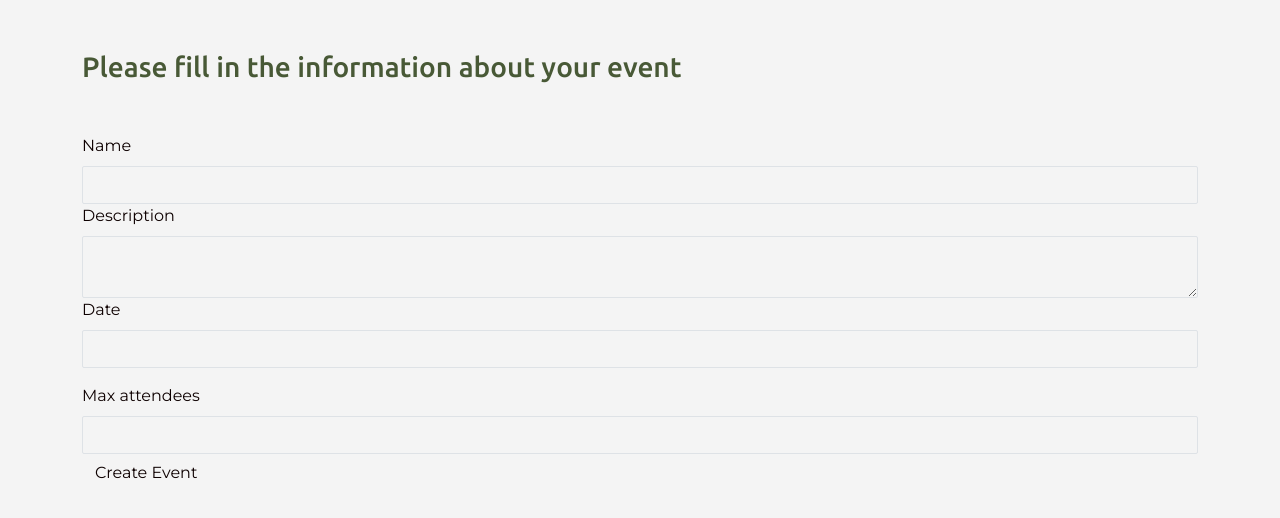
After one commit to justdevelopin/CityGardens, a Rails app: page /gardens/1/events/new in a window 1280 px wide. The commit adds this page. Shown: the top 518 px of the page. Run offline with Rails 7, Linux system fonts and the light colour scheme; a user stored in the database is signed in; style sheets or scripts are compiled from the project's sources; some libraries are stand-ins or nearby versions.

Commit message:
almost finished with the new events

```diff
--- a/app/assets/stylesheets/pages/_index.scss
+++ b/app/assets/stylesheets/pages/_index.scss
@@ -1,2 +1,3 @@
 // Import page-specific CSS files here.
 @import "home";
+@import "new_event";
--- /dev/null
+++ b/app/assets/stylesheets/pages/_new_event.scss
@@ -0,0 +1,10 @@
+// Next time the general styling should be all in one place
+
+.tirtuary-h {
+  color: #485936;
+  margin-block: 50px;
+}
+
+.action-button {
+  color: #485936;
+}
--- a/app/controllers/events_controller.rb
+++ b/app/controllers/events_controller.rb
@@ -1,2 +1,15 @@
 class EventsController < ApplicationController
+  def new
+    @event = Event.new
+  end
+
+  def create
+    @event = Event.new(event_params)
+  end
+
+  private
+
+  def event_params
+    params.require(:event).permit(:name, :description, :date, :max_attendees)
+  end
 end
--- /dev/null
+++ b/app/javascript/controllers/datepicker_controller.js
@@ -0,0 +1,8 @@
+import { Controller } from "@hotwired/stimulus"
+import flatpickr from "flatpickr"; // You need to import this to use new flatpickr()
+
+export default class extends Controller {
+  connect() {
+    flatpickr(this.element)
+  }
+}
--- /dev/null
+++ b/app/views/events/new.html.erb
@@ -0,0 +1,14 @@
+
+<div class="container">
+  <h3 class="tirtuary-h">Please fill in the information about your event</h3>
+
+  <%= simple_form_for @event do |f| %>
+    <%= f.input :name, wrapper_html: {class: "f-input"} %>
+    <%= f.input :description, wrapper_html: {class: "f-input"} %>
+    <%= f.input :date,
+                as: :string,
+                input_html: { data: { controller: "datepicker" } } %>
+    <%= f.input :max_attendees, wrapper_html: {class: "f-input"} %>
+    <%= f.button :submit, wrapper_html: {class: "action-button"} %>
+  <% end %>
+</div>
--- a/app/views/layouts/application.html.erb
+++ b/app/views/layouts/application.html.erb
@@ -5,6 +5,8 @@
     <meta name="viewport" content="width=device-width, initial-scale=1, shrink-to-fit=no">
     <%= csrf_meta_tags %>
     <%= csp_meta_tag %>
+    <link rel="stylesheet" href="https://cdn.jsdelivr.net/npm/flatpickr/dist/flatpickr.min.css">
+
 
 
     <%= stylesheet_link_tag "application", "data-turbo-track": "reload" %>
@@ -12,10 +14,10 @@
   </head>
 
   <body>
-    <% unless params[:controller] == "pages" && params[:action] == "home" %>
-      <%= render "shared/navbar" %>
-    <% end %>
-      <%= render "shared/flashes" %>
+    <%#    Very useful when we dont want sth in a specific page (Educational for later)       %>
+    <%#    <% unless params[:controller] == "pages" && params[:action] == "home" %>
+    <%#    <% end %>
+    <%= render "shared/flashes" %>
     <%= yield %>
   </body>
 </html>
--- a/config/importmap.rb
+++ b/config/importmap.rb
@@ -7,3 +7,4 @@ pin "@hotwired/stimulus-loading", to: "stimulus-loading.js", preload: true
 pin_all_from "app/javascript/controllers", under: "controllers"
 pin "bootstrap", to: "bootstrap.min.js", preload: true
 pin "@popperjs/core", to: "popper.js", preload: true
+pin "flatpickr", to: "https://ga.jspm.io/npm:flatpickr@4.6.13/dist/esm/index.js"
```
Also changed, not shown: Gemfile, Gemfile.lock, app/assets/stylesheets/application.scss (line endings or trailing spaces).
